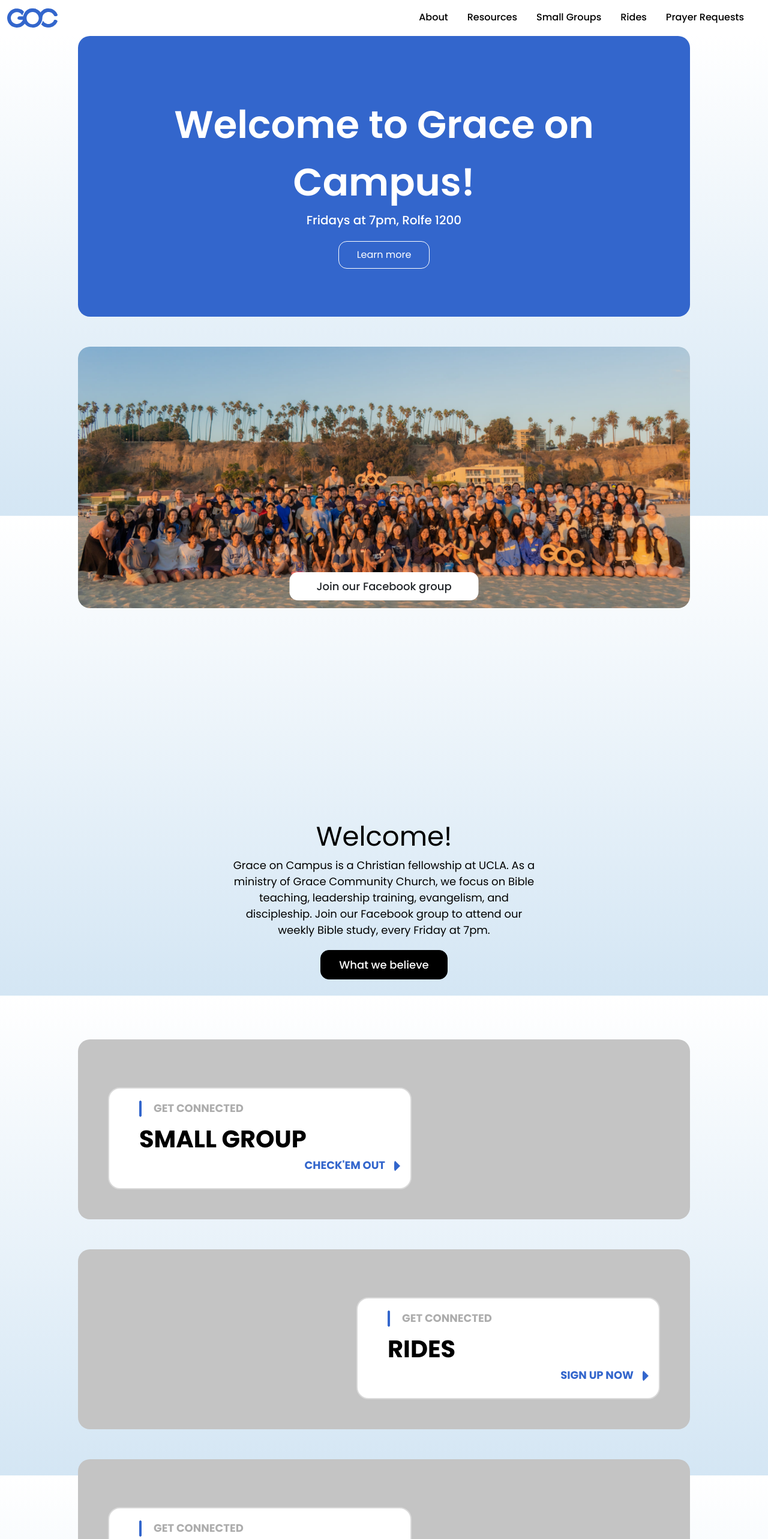
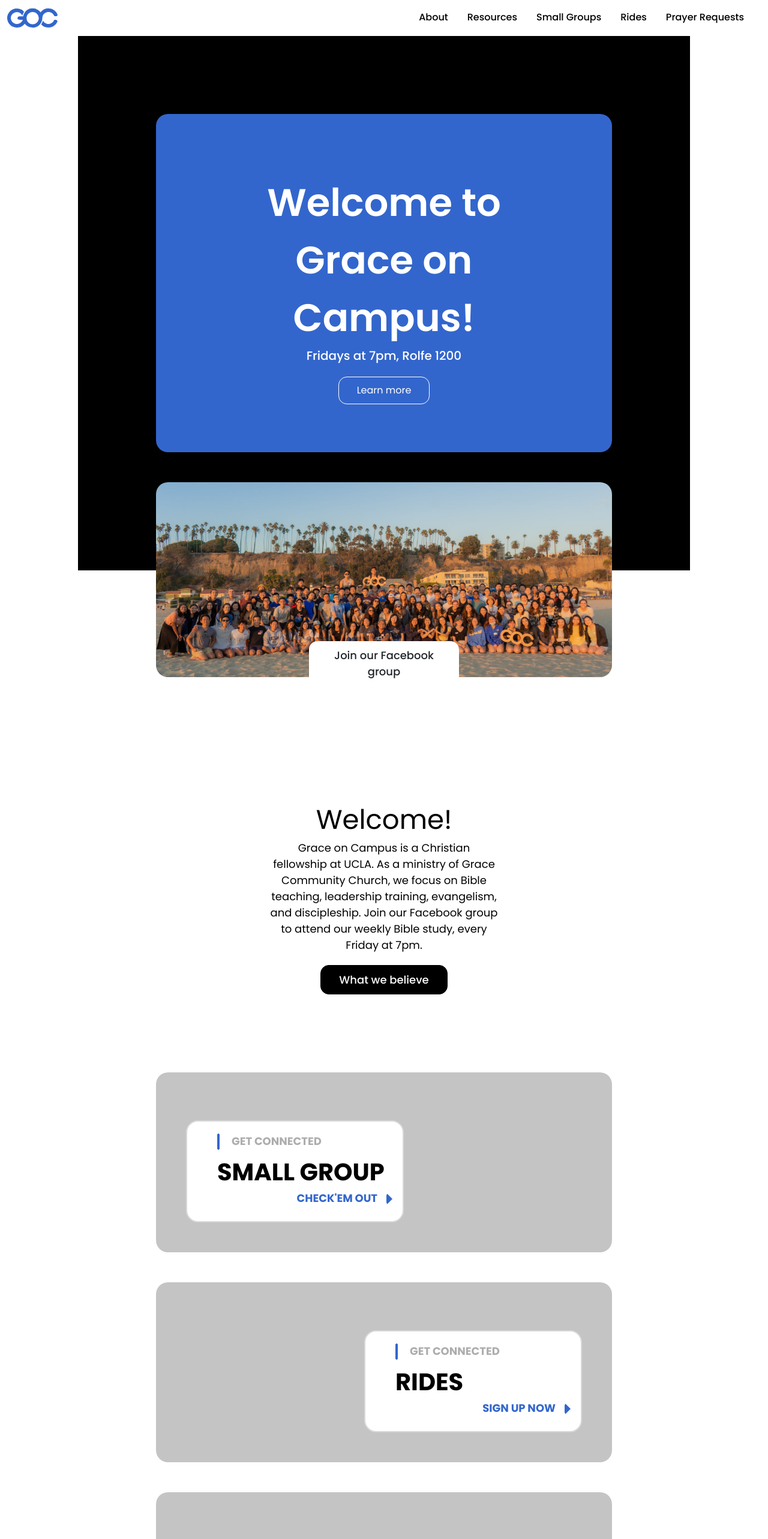
Before and after one commit to graceoncampus/goc-web-v3, a React (Create React App) app: page / in a window 1280 px wide. Shown: the top 2566 px of the page at 60% size. Built offline with nearby package versions, Linux system fonts and the light colour scheme; no server answers; what aws-amplify would draw is missing.

Commit message:
Change how black background is implemented

```diff
--- a/src/Components/User/Landing/Landing.scss
+++ b/src/Components/User/Landing/Landing.scss
@@ -42,9 +42,36 @@ html {
     flex-direction: column;
     align-items: center;
     justify-content: center;
-    background: linear-gradient(#FFF, #D4E6F4);
-    background-repeat: no-repeat;
-    background-attachment: fixed;
+}
+
+.landing-top-container {
+    display: flex;
+    flex-direction: column;
+    align-items: center;
+    position: relative;
+    padding: rem.convert(130px);
+    width: 100%;
+}
+
+.landing-bottom-container {
+    display: flex;
+    flex-direction: column;
+    align-items: center;
+    position: relative;
+    padding: rem.convert(130px);
+    padding-top: 0;
+    width: 100%;
+    background-color: white;
+}
+
+.landing-black-background {
+    background-color: black;
+    width: 100%;
+    height: 70%;
+    position: absolute;
+    top: 0;
+    left: 0;
+    z-index: -1;
 }
 
 .landing-rounded-blue-box {
@@ -125,7 +152,7 @@ html {
     justify-content: center;
     position: relative;
     width: 100%;
-    margin: rem.convert(300px) 0 rem.convert(100px) 0;
+    padding-bottom: rem.convert(130px);
 }
 
 .landing-welcome-paragraph-title {
--- a/src/Components/User/Landing/Landing.tsx
+++ b/src/Components/User/Landing/Landing.tsx
@@ -50,6 +50,7 @@ const LandingBody = () => {
     return (
         <div className={'landing-container'}>
             <div className={'landing-top-container'}>
+                <div className={'landing-black-background'}/>
                 <div className={'landing-rounded-blue-box'}>
                     <div className={'landing-welcome-title'}>Welcome to Grace on Campus!</div>
                     <div className={'landing-welcome-subtitle'}>Fridays at 7pm, Rolfe 1200</div>
```
